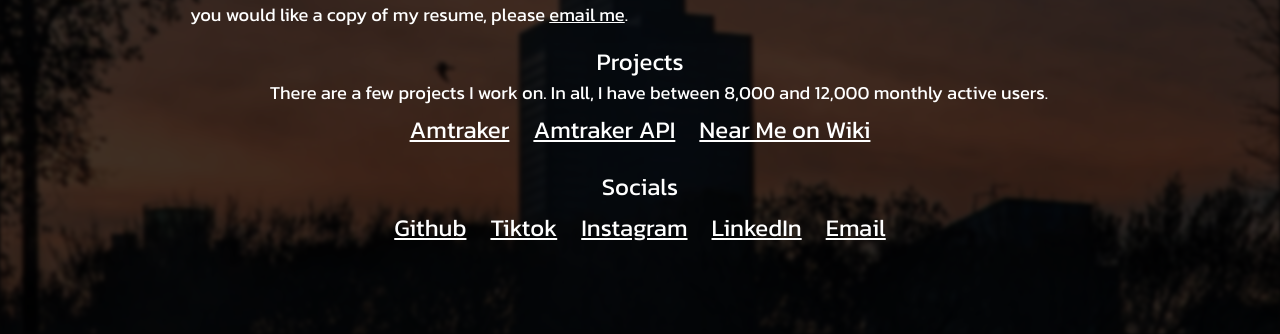
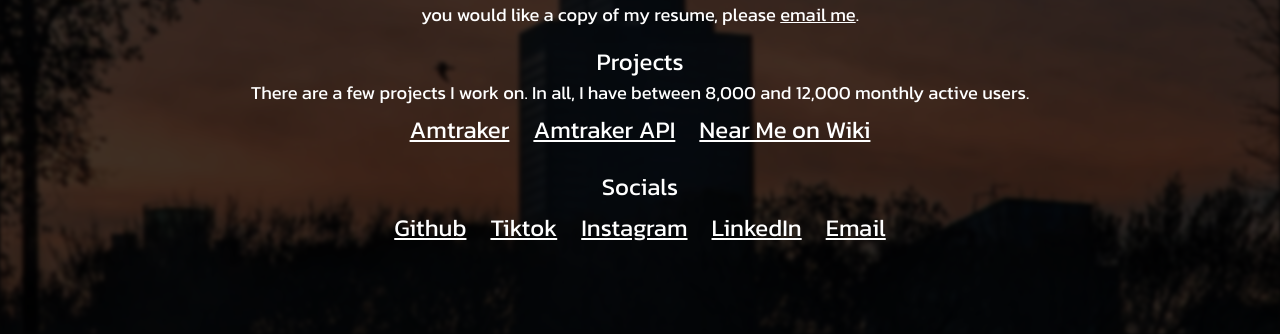
Before and after one commit to piemadd/me, a plain HTML site: page index.html in a window 1280 px wide. Shown: the part 466-800 px from the top of the page. Drawn offline with Linux system fonts and the light colour scheme.

Commit message:
center align text

```diff
--- a/styles/style.css
+++ b/styles/style.css
@@ -159,6 +159,7 @@ a:after {
   flex-direction: column;
   align-items: center;
   justify-content: center;
+  text-align: center;
 }
 
 .area > div {
@@ -171,12 +172,7 @@ a:after {
   flex-direction: column;
   align-items: center;
   justify-content: center;
-}
 
-
-
-.area > div > p {
-  text-indent: 1cm;
 }
 
 main {
```
